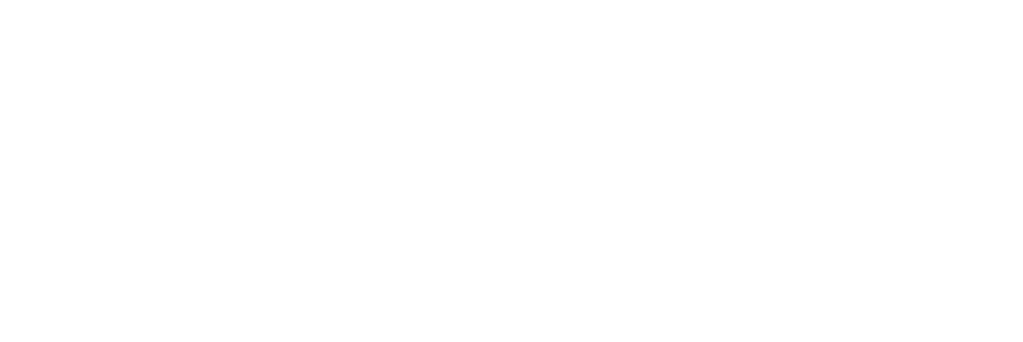
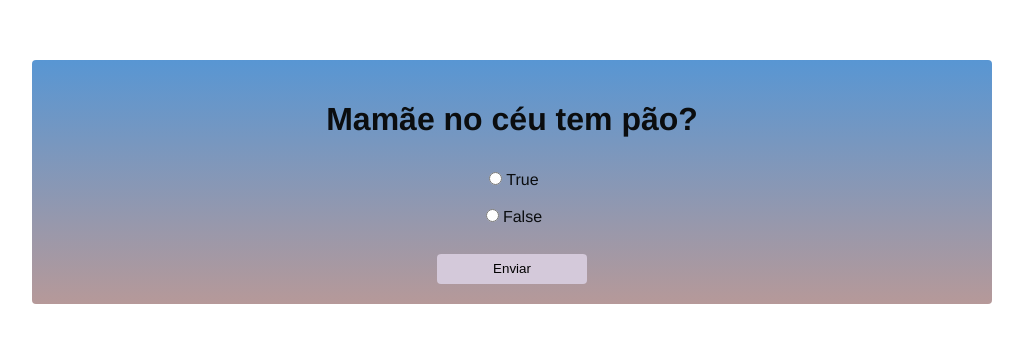
Before and after one commit to arielfontes15/quizz-project, a Vue app: page / in a window 1280 px wide. Shown: the top 342 px of the page, without its empty margins (128-1151 px from the left). Built offline with nearby package versions, Linux system fonts and the light colour scheme.

Commit message:
estilizando minha pagina de quizz

```diff
--- a/src/App.vue
+++ b/src/App.vue
@@ -1,5 +1,14 @@
 <template>
-  <div></div>
+  <div class="menu">
+    <h1>Mamãe no céu tem pão?</h1>
+    <div>
+      <input type="radio" name="options" value="True">
+      <label>True</label><br>
+      <input type="radio" name="options" value="False">
+      <label>False</label><br>
+    </div>
+    <button class="btnEnviar">Enviar</button>
+  </div>
 </template>
 
 <script>
@@ -9,6 +18,8 @@
   components: {
   }
 }
+
+//https://opentdb.com/api.php?amount=10&category=18
 </script>
 
 <style lang="scss">
@@ -17,7 +28,30 @@
   -webkit-font-smoothing: antialiased;
   -moz-osx-font-smoothing: grayscale;
   text-align: center;
-  color: #2c3e50;
-  margin-top: 60px;
+  color: #0b0d0f;
+  margin: 60px auto;
+  max-width: 960px;
+
+  .menu {
+    background: linear-gradient(#5896d3, rgb(182,153, 153));
+    border-radius: 4px;
+    padding-top: 20px;
+
+    .btnEnviar{
+      box-shadow: rgba(0, 0, 0, 0.5);
+      border: none;
+      width: 150px;
+      height: 30px;
+      border-radius: 4px;
+      cursor: pointer;
+      margin: 20px auto;
+      background-color: rgb(212, 201, 218);
+    }
+  }
+
+  input[type=radio] {
+    display: inline-block;
+    margin: 12px 4px;
+  }
 }
 </style>
```
